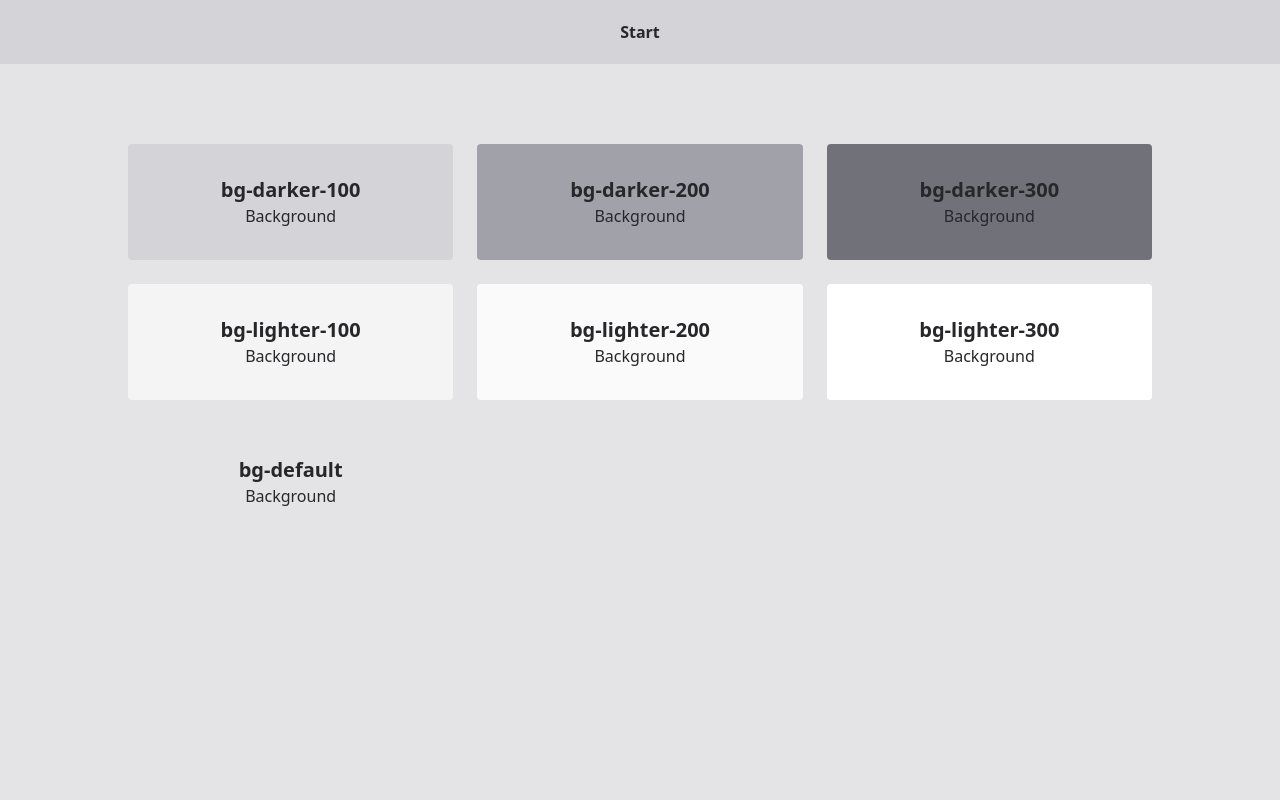
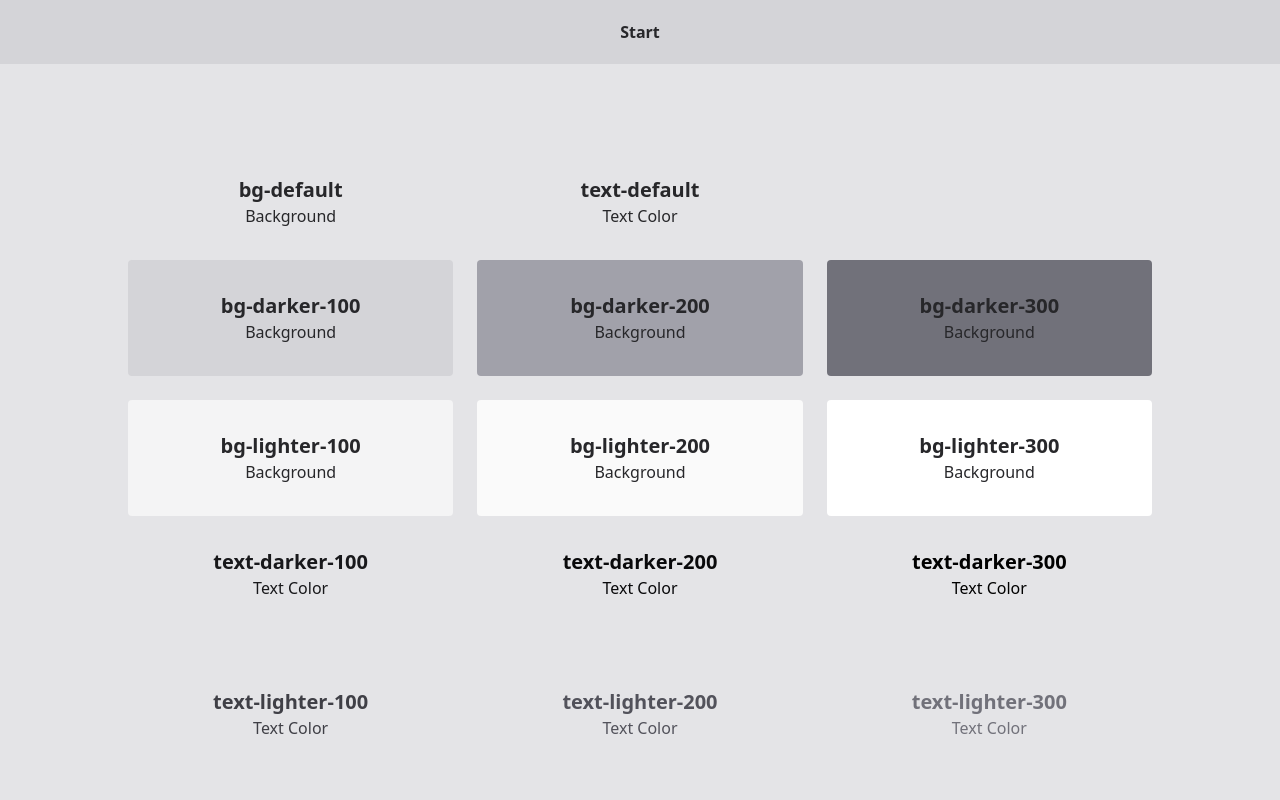
Before and after one commit to iaseth/dark-theme-in-react, a React (Vite) app: page / in a window 1280 px wide. Shown: the top 800 px of the page. Built offline with nearby package versions, Linux system fonts and the light colour scheme; what redicons would draw is missing.

Commit message:
Displaying textcolors with TextColorTile component

```diff
--- a/src/App/App.tsx
+++ b/src/App/App.tsx
@@ -6,7 +6,7 @@ import rediconsJson from './redicons.json';
 
 import { Footer, Header } from './components';
 import { useDarkTheme } from './hooks';
-import { BackgroundTile } from './ui';
+import { BackgroundTile, TextColorTile } from './ui';
 
 
 
@@ -21,6 +21,11 @@ export default function App () {
 
 			<main className="min-h-screen px-4 py-20">
 				<section className='container cards-grid'>
+					<BackgroundTile bgClass='bg-default' />
+					<TextColorTile textClass='text-default' />
+				</section>
+
+				<section className='container cards-grid'>
 					<BackgroundTile bgClass='bg-darker-100' />
 					<BackgroundTile bgClass='bg-darker-200' />
 					<BackgroundTile bgClass='bg-darker-300' />
@@ -28,8 +33,16 @@ export default function App () {
 					<BackgroundTile bgClass='bg-lighter-100' />
 					<BackgroundTile bgClass='bg-lighter-200' />
 					<BackgroundTile bgClass='bg-lighter-300' />
+				</section>
 
-					<BackgroundTile bgClass='bg-default' />
+				<section className='container cards-grid'>
+					<TextColorTile textClass='text-darker-100' />
+					<TextColorTile textClass='text-darker-200' />
+					<TextColorTile textClass='text-darker-300' />
+
+					<TextColorTile textClass='text-lighter-100' />
+					<TextColorTile textClass='text-lighter-200' />
+					<TextColorTile textClass='text-lighter-300' />
 				</section>
 			</main>
 
--- /dev/null
+++ b/src/App/ui/tiles/TextColorTile/TextColorTile.tsx
@@ -0,0 +1,17 @@
+
+
+
+interface TextColorTileProps {
+	textClass: string
+}
+
+export default function TextColorTile ({
+	textClass
+}: TextColorTileProps) {
+	return (
+		<section className={`px-6 py-8 text-center ${textClass} rounded`}>
+			<h2>{textClass}</h2>
+			<p>Text Color</p>
+		</section>
+	);
+}
--- a/src/App/ui/ui.tsx
+++ b/src/App/ui/ui.tsx
@@ -1,2 +1,3 @@
 
 export { default as BackgroundTile } from "./tiles/BackgroundTile/BackgroundTile";
+export { default as TextColorTile } from "./tiles/TextColorTile/TextColorTile";
```
